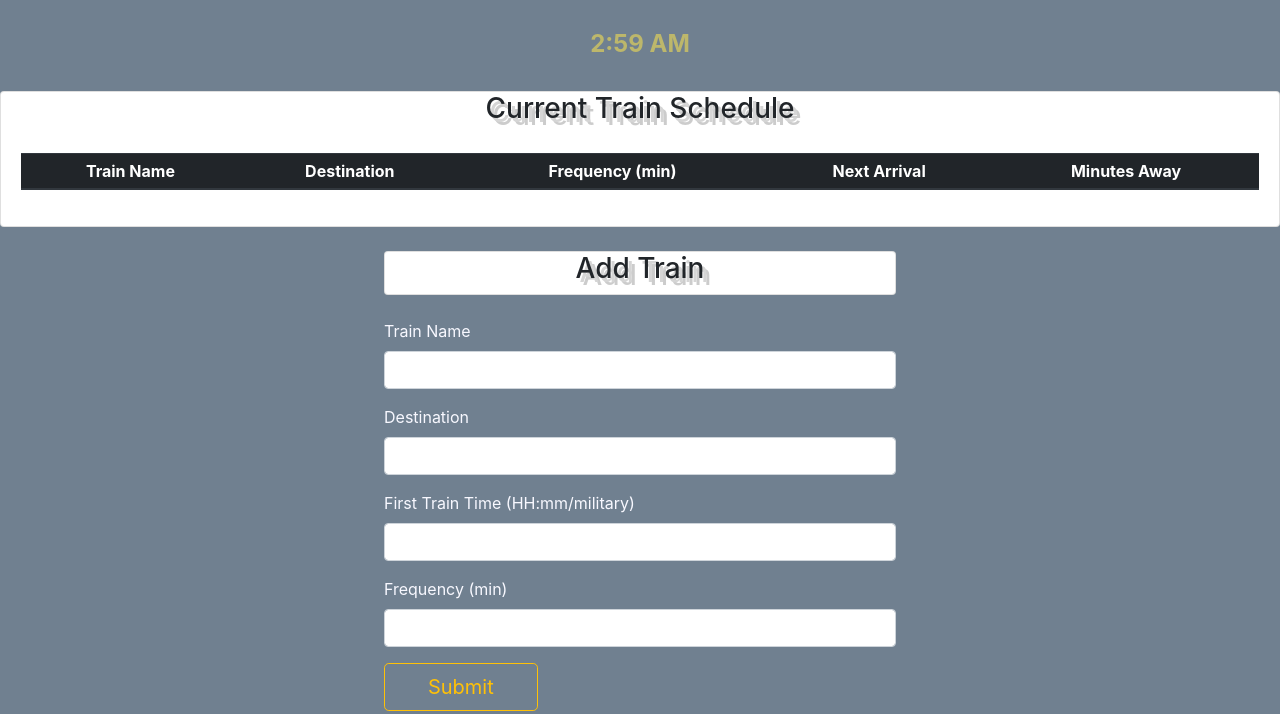
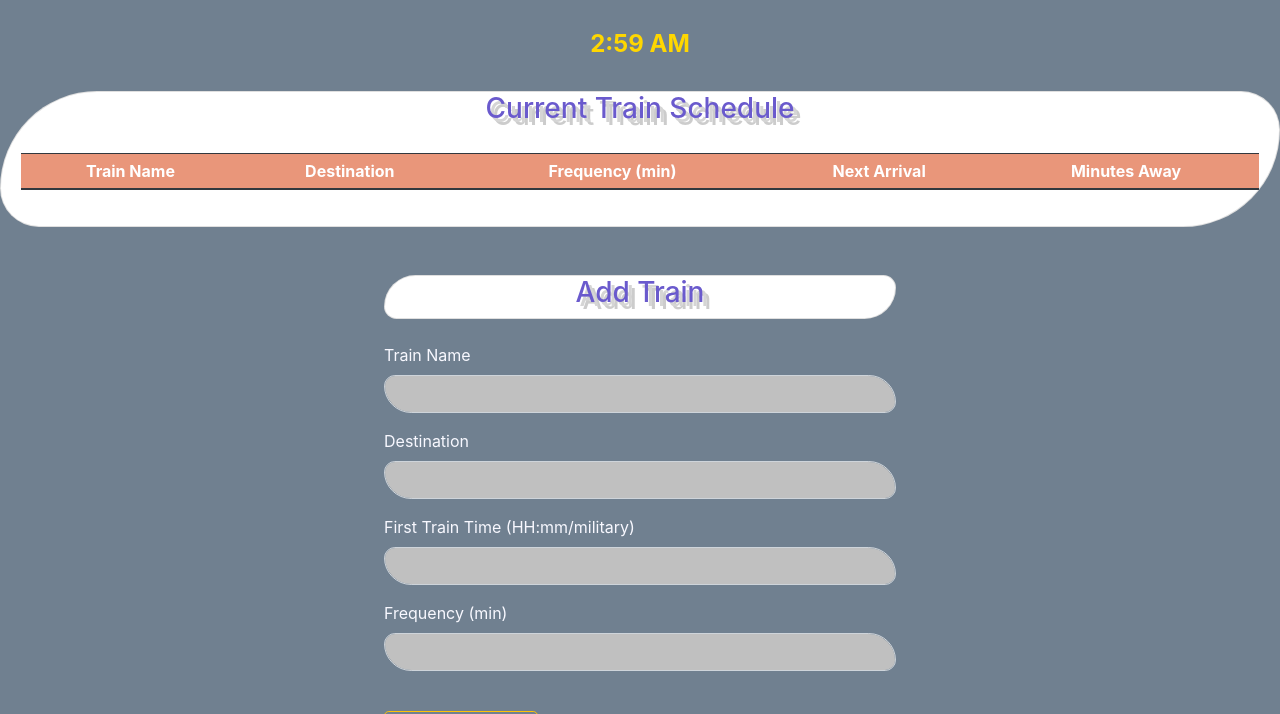
Before and after one commit to singmokjai/Firebase-Train, a plain HTML site: page index.html in a window 1280 px wide. Shown: the part 502-1216 px from the top of the page. Drawn offline with nearby package versions, Linux system fonts and the light colour scheme; no server answers.

Commit message:
more css

```diff
--- a/css/style.css
+++ b/css/style.css
@@ -57,6 +57,7 @@ h3 {
     text-shadow:
     4px 4px 0px #d5d5d5,
     7px 7px 0px rgba(0, 0, 0, 0.2);
+    color: slateblue;
 
 }
 
@@ -70,7 +71,7 @@ h3 {
 
     text-align: center;
     font-weight: bolder;
-    color: darkkhaki;
+    color: gold;
 
 }
 
@@ -81,9 +82,30 @@ form {
 
 }
 
+
+.form-control {
+
+    border-radius: 40px 100px;
+    background-color: silver;
+
+}
+
+.form-control form {
+
+    border-radius: 40px 100px;
+
+}
+
+.table .thead-dark th {
+
+    background-color: darksalmon;
+
+}
+
 label {
 
     color: ghostwhite;
+    border-radius: 100px 40px;
 
 }
 
@@ -92,6 +114,7 @@ label {
     margin: 0 auto;
 
 }
+
 
 table {
 
@@ -103,5 +126,11 @@ button {
 
     width: 30%;
 
+}
+
+.card {
+
+    width: 100;
+    border-radius: 100px 40px;
 
 }
--- a/index.html
+++ b/index.html
@@ -33,7 +33,7 @@
                         <h3>Current Train Schedule</h3>
                     </div>
     <div class = "card-body">
-    <table class="table table-hover blue table-sm">
+    <table class="table table-hover table-sm">
             <thead class="thead-dark">
             <tr>
                 <th scope="col">Train Name</th>
@@ -50,6 +50,7 @@
     </div>
 
     <form>
+        <br>
         <br>
         <div class = "card">
             <div class = "card-header2">
@@ -73,6 +74,7 @@
             <label for="frequency-input">Frequency (min)</label>
             <input class="form-control" id="trainFreq" type="text">
             </div>
+            <br>
             <button class="btn btn-outline-warning btn-lg" id="add-train-btn">Submit</button>
         </form>
 
```
